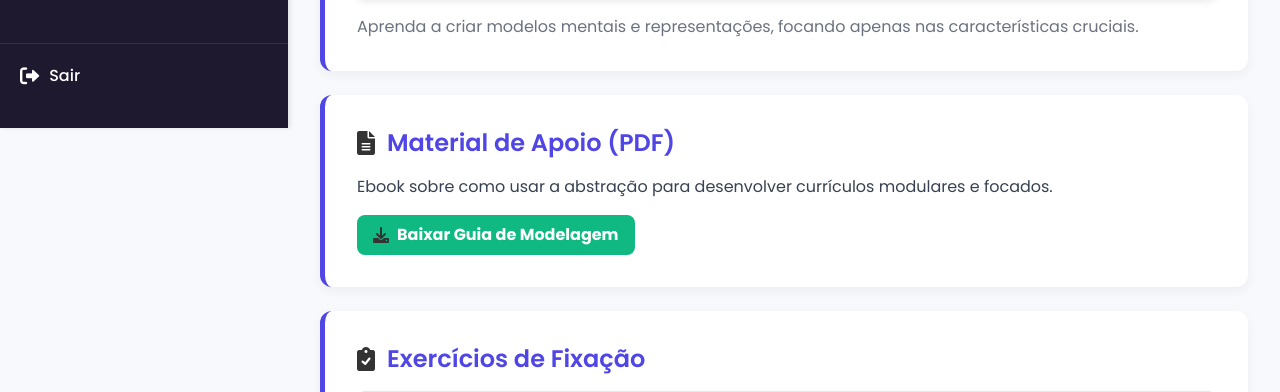
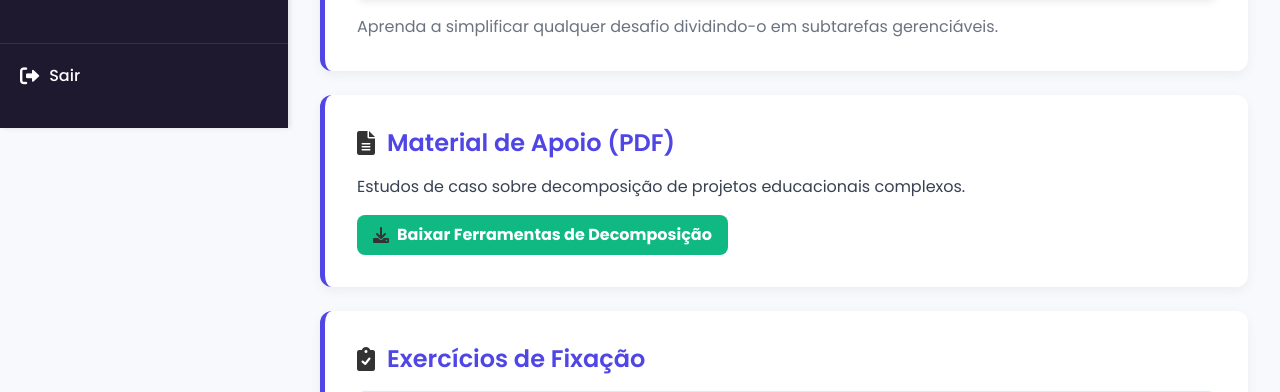
Before and after one commit to danidancr/PC-Teacher-, a Flask app: template templates/conteudo-decomposicao.html in a window 1280 px wide. Shown: the part 672-1064 px from the top of the page. Run offline with Flask 3, Linux system fonts and the light colour scheme; the template is opened without the code that fills it, so the values that code supplies are empty; some libraries are stand-ins or nearby versions.

Commit message:
atualizar exercício

```diff
--- a/templates/conteudo-decomposicao.html
+++ b/templates/conteudo-decomposicao.html
@@ -1,20 +1,20 @@
 {% extends "conteudo-base.html" %}
 
-{% block title %}Módulo 4: Abstração{% endblock %}
+{% block title %}Módulo 2: Decomposição{% endblock %}
 
-{% block content_title %}Módulo 4: Abstração - Foco no Essencial{% endblock %}
+{% block content_title %}Módulo 2: A Arte da Decomposição{% endblock %}
 
 {% block content %}
     <!-- 1. Video Aula -->
     <div class="content-section">
         <h2 class="text-2xl font-semibold text-primary-indigo mb-4 flex items-center">
-            <i class="fas fa-video mr-3"></i> Vídeo Aula: Ignorando o Irrelevante
+            <i class="fas fa-video mr-3"></i> Vídeo Aula: Quebrando o Problema em Partes
         </h2>
         <div class="video-container">
             <!-- URL de Exemplo. Substitua por sua própria URL do YouTube! -->
             <iframe src="https://www.youtube.com/embed/dQw4w9WgXcQ" frameborder="0" allow="accelerometer; autoplay; clipboard-write; encrypted-media; gyroscope; picture-in-picture" allowfullscreen></iframe>
         </div>
-        <p class="text-gray-500 mt-4">Aprenda a criar modelos mentais e representações, focando apenas nas características cruciais.</p>
+        <p class="text-gray-500 mt-4">Aprenda a simplificar qualquer desafio dividindo-o em subtarefas gerenciáveis.</p>
     </div>
 
     <!-- 2. Material de Apoio -->
@@ -22,9 +22,9 @@
         <h2 class="text-2xl font-semibold text-primary-indigo mb-4 flex items-center">
             <i class="fas fa-file-alt mr-3"></i> Material de Apoio (PDF)
         </h2>
-        <p class="text-gray-700 mb-4">Ebook sobre como usar a abstração para desenvolver currículos modulares e focados.</p>
+        <p class="text-gray-700 mb-4">Estudos de caso sobre decomposição de projetos educacionais complexos.</p>
         <a href="#" class="bg-secondary-green hover:bg-green-600 text-white font-bold py-2 px-4 rounded-lg inline-flex items-center transition duration-200">
-            <i class="fas fa-download mr-2"></i> Baixar Guia de Modelagem
+            <i class="fas fa-download mr-2"></i> Baixar Ferramentas de Decomposição
         </a>
     </div>
 
@@ -255,7 +255,7 @@
 
 {% block finish_button %}
     <div class="mt-8 text-center">
-        <form method="POST" action="{{ url_for('concluir_modulo', modulo_nome='abstracao') }}">
+        <form method="POST" action="{{ url_for('concluir_modulo', modulo_nome='decomposicao') }}">
             <button type="submit" class="btn-finish hover:shadow-lg">
                 <i class="fas fa-check-double mr-2"></i>Próximo Módulo
             </button>
```
